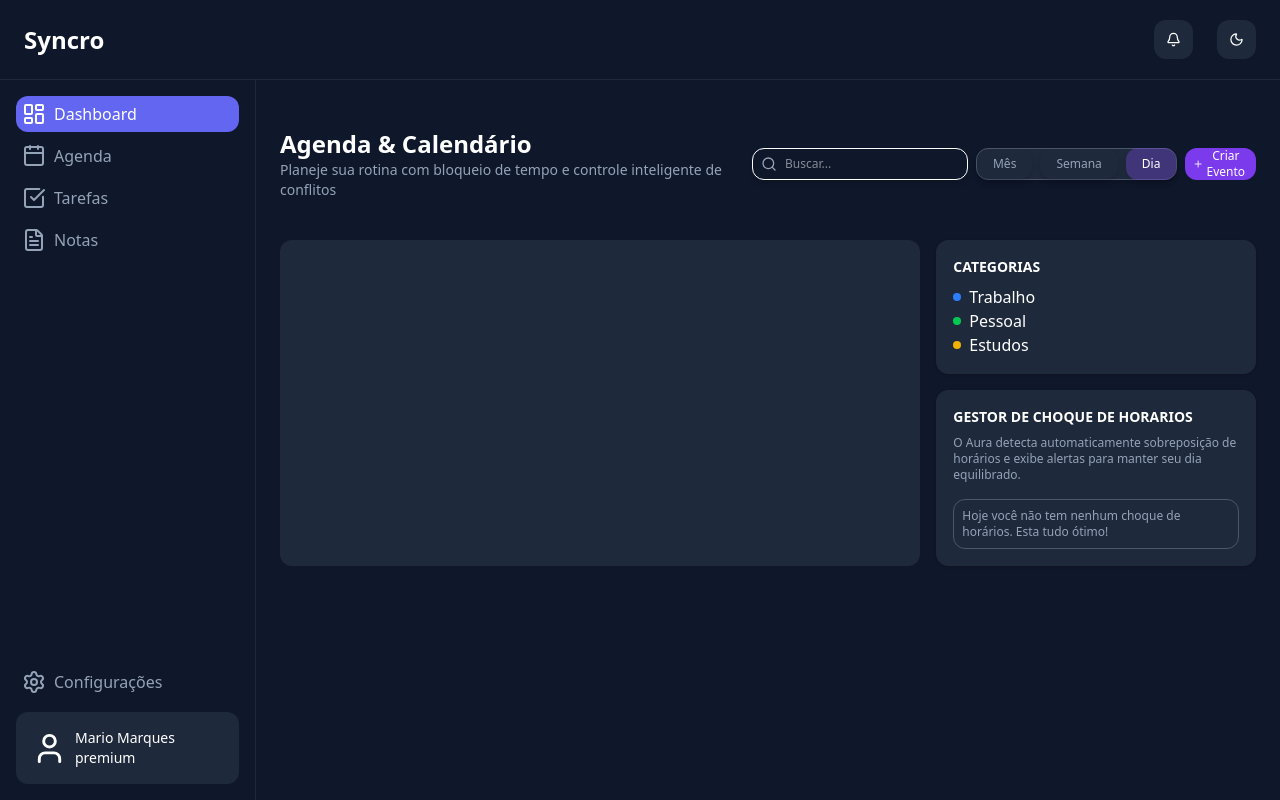
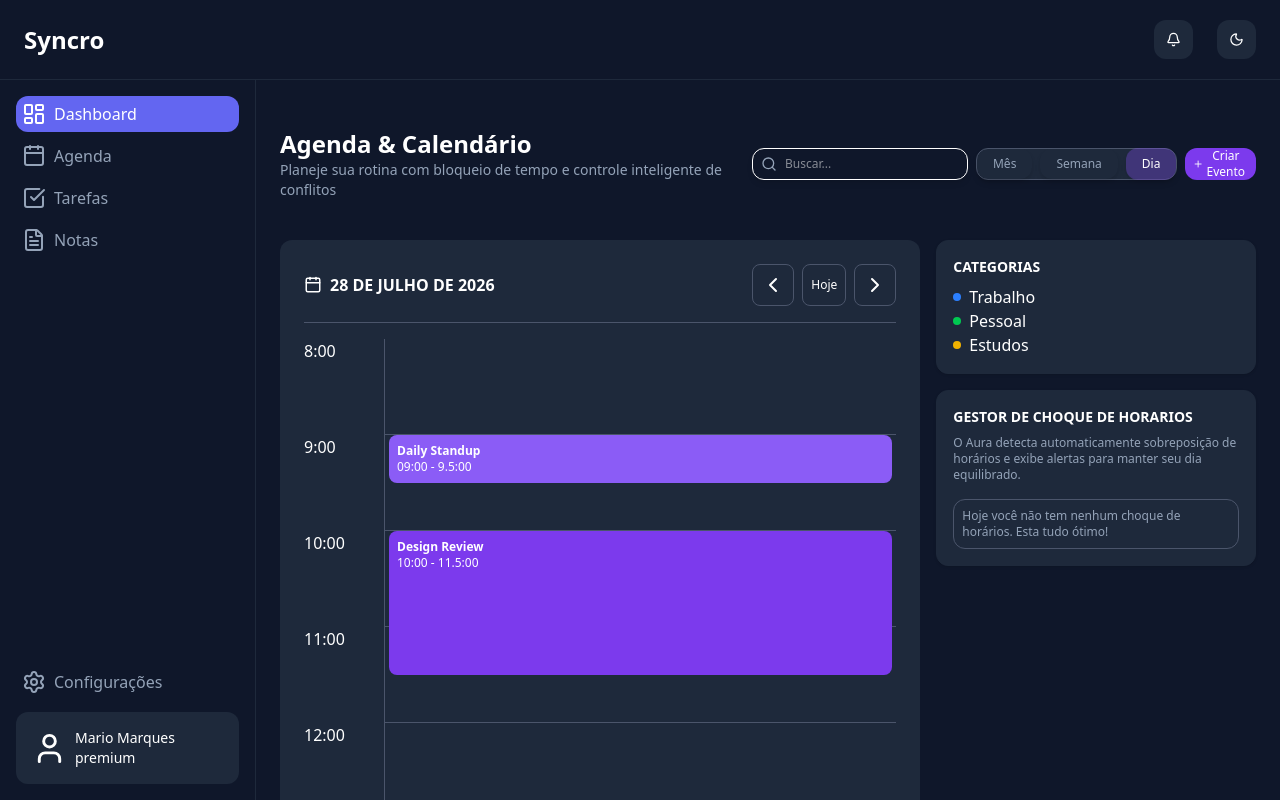
Before and after one commit to mario-leandro/productivity_website, a Next.js app: page /agenda in a window 1280 px wide. Both pictures are taken after a click on the element "Dia". Built offline with nearby package versions, Linux system fonts and the light colour scheme.

Commit message:
Finalizando filtros da pagina de agenda, agora é conectar com a api

```diff
--- a/src/components/ui/Calendar.tsx
+++ b/src/components/ui/Calendar.tsx
@@ -345,7 +345,88 @@ function WeekEvent({ event }: WeekEventProps) {
 }
 
 export function DayView() {
-  return <div className="md:w-2/3 rounded-xl bg-[var(--surface)] p-6"></div>;
+  return (
+    <div className="md:w-2/3 rounded-xl bg-[var(--surface)] p-6">
+      <div className="flex items-center justify-between">
+        <div className="flex items-center gap-2">
+          <Calendar size={18} />
+
+          <span className="font-semibold uppercase">28 de Julho de 2026</span>
+        </div>
+
+        <div className="flex gap-2">
+          <button className="rounded-lg p-2 text-xs border border-[var(--surface-four)]">
+            <ChevronLeft />
+          </button>
+
+          <button className="rounded-lg p-2 text-xs border border-[var(--surface-four)]">
+            Hoje
+          </button>
+
+          <button className="rounded-lg p-2 text-xs border border-[var(--surface-four)]">
+            <ChevronRight />
+          </button>
+        </div>
+      </div>
+
+      <hr className="my-4 border-[var(--surface-four)]" />
+
+      <div className="flex">
+        <TimeColumn />
+
+        <DayColumn />
+      </div>
+    </div>
+  );
+}
+
+function DayColumn() {
+  return (
+    <div className="relative flex-1 border-l border-[var(--surface-four)]">
+      {Array.from({ length: 13 }).map((_, i) => (
+        <div key={i} className="h-24 border-b border-[var(--surface-four)]" />
+      ))}
+
+      <DayEvents />
+    </div>
+  );
+}
+
+function DayEvents() {
+  const events = [
+    {
+      title: "Daily Standup",
+      start: 9,
+      end: 9.5,
+      color: "#8b5cf6",
+    },
+    {
+      title: "Design Review",
+      start: 10,
+      end: 11.5,
+      color: "#7c3aed",
+    },
+    {
+      title: "Sessão de Foco",
+      start: 14,
+      end: 16,
+      color: "#4f46e5",
+    },
+    {
+      title: "Academia",
+      start: 18,
+      end: 19.25,
+      color: "#10b981",
+    },
+  ];
+
+  return (
+    <>
+      {events.map((event) => (
+        <WeekEvent key={event.title} event={event} />
+      ))}
+    </>
+  );
 }
 
 export function TimeColumn() {
```
